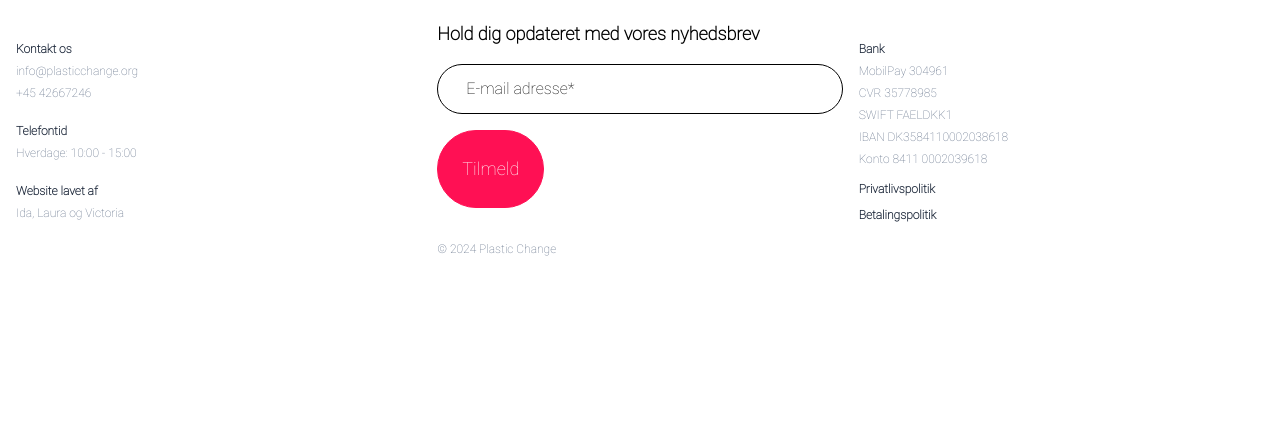
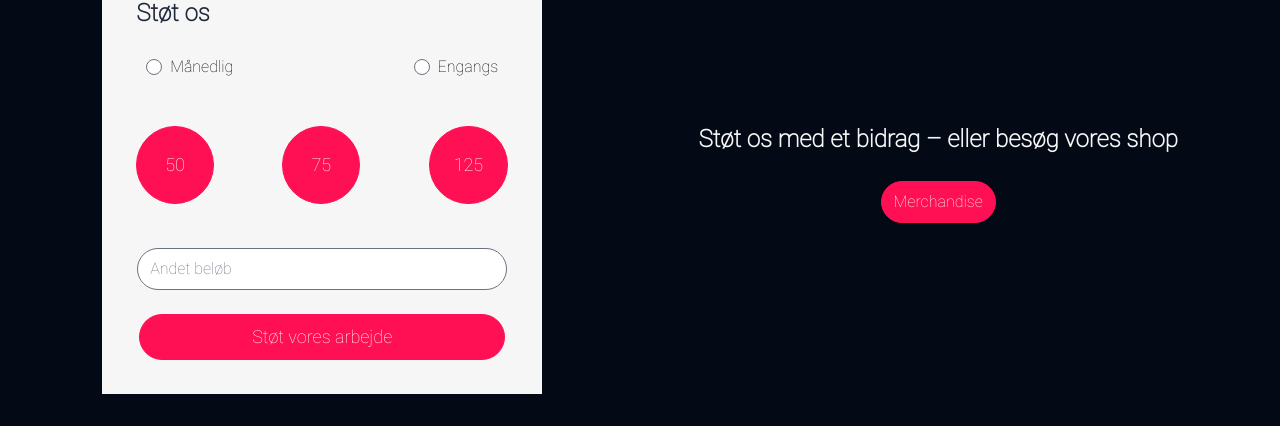
Before and after one commit to VickiOX/Plasticchange, an Astro site: page / in a window 1280 px wide. Shown: the part 3153-3589 px from the top of the page. Before the commit the page ends 3459 px from the top, so only its background shows below. Built offline with nearby package versions, Linux system fonts and the light colour scheme; Astro itself is replaced by a stand-in of ours; a web font is replaced by a local one.

Commit message:
section5 first commit

```diff
--- a/src/components/Button.astro
+++ b/src/components/Button.astro
@@ -9,6 +9,16 @@ const variantClasses = {
 
   secondary:
     "bg-white text-[#ff1054] hover:bg-[#ff1054] hover:text-white hover:border-3 px-3 py-2 rounded-full transition duration-100 ease-in-out border border-[#ff1054]",
+
+   rounded:
+   "bg-[#ff1054] text-white hover:bg-white hover:text-[#ff1054] hover:border-3 p-10 rounded-full transition duration-100 ease-in-out border border-[#ff1054]",
+
+   rounded2:
+   "bg-[#ff1054] text-white hover:bg-white hover:text-[#ff1054] hover:border-3 py-6 px-7 lg:px-7 rounded-full transition duration-100 ease-in-out border border-[#ff1054]",
+
+   støtOs:
+    "bg-[#ff1054] text-white hover:bg-white hover:text-[#ff1054] hover:border-3 px-20 py-2 md:px-18 lg:px-28 lg:py-2 rounded-full transition duration-100 ease-in-out border border-[#ff1054]",
+
 };
 
 const sizeClasses = {
--- /dev/null
+++ b/src/components/Section_5.astro
@@ -0,0 +1,48 @@
+---
+import Button from "../components/Button.astro";
+---
+
+<div class="shop py-8 md:flex md:flex-row-reverse md:justify-around">
+
+    <section class="text-center pt-2 pb-10 md:pt-32 lg:pt-40">
+        <h3 class="text-[#f6f6f6] pb-3 lg:pb-6">Støt os med et bidrag – eller besøg vores shop</h3>
+        <Button variant="primary" size="medium">Merchandise</Button>
+    </section>
+
+    <section class="bg-[#f6f6f6] w-[340px] mx-auto md:w-[390px] md:mx-0 lg:w-[440px]">
+        <div class="block">
+            <h3 class="text-[#1E293B] ml-[16px] pt-[26px] lg:ml-[34px] lg:pt-[34px]">Støt os</h3>
+            <div class="mt-4 flex mx-[24px] justify-between lg:mx-[44px] lg:py-2">
+                <div>
+                    <label class="inline-flex items-center hover:text-[#ff1054]">
+                        <input type="radio" class="form-radio text-[#ff1054] focus:ring-[#ff1054] peer-checked/month:text-[#ff1054] hover:border-[#ff1054]" name="radio-colors" value="1" >
+                        <span class="ml-2">Månedlig</span>
+                    </label>
+                </div>
+                <div>
+                    <label class="inline-flex items-center hover:text-[#ff1054]">
+                        <input type="radio" class="form-radio text-[#ff1054] focus:ring-[#ff1054] peer-checked/month:text-[#ff1054] hover:border-[#ff1054]" name="radio-colors" value="1" >
+                        <span class="ml-2">Engangs</span>
+                    </label>
+                </div>
+            </div>
+        </div>
+        <div class="flex mx-[16px] justify-between my-6 lg:mx-[34px] lg:py-3">
+            <!-- lav ny buttons -->
+            <Button variant="rounded2" size="large">50</Button>
+            <Button variant="rounded2" size="large">75</Button>
+            <Button variant="rounded" size="large">125</Button>
+
+        </div>
+
+            <div class="text-center pb-[26px] lg:pb-[34px]">
+                <label class="">
+                    <input type="number" class="form-input mt-6 mx-[28px] md:mx-auto w-[280px] md:w-[290px] block rounded-full lg:w-[370px] lg:mb-2 lg:mt-8" placeholder="Andet beløb">
+                </label>
+                <div class="mx-auto block pt-4">
+                <Button variant="støtOs" size="large">Støt vores arbejde</Button>
+                </div>
+            </div>
+
+
+    </section>
--- a/src/pages/index.astro
+++ b/src/pages/index.astro
@@ -2,7 +2,9 @@
 import MainLayout from "../layouts/MainLayout.astro";
 import Sektion_2 from "../components/Sektion_2.astro";
 import HeroUnit from "../components/HeroUnit.astro";
-import Section_4 from "../components/Section_4.astro"
+import Section_4 from "../components/Section_4.astro";
+import Section_5 from "../components/Section_5.astro";
+
 ---
 <MainLayout title="Titel">
 	<article class="bg px-6">
@@ -11,6 +13,8 @@ import Section_4 from "../components/Section_4.astro"
 		</div>
 		<Sektion_2/>
 		<Section_4/>
+		<Section_5/>
+
 	</article>
 </MainLayout>
 
```
